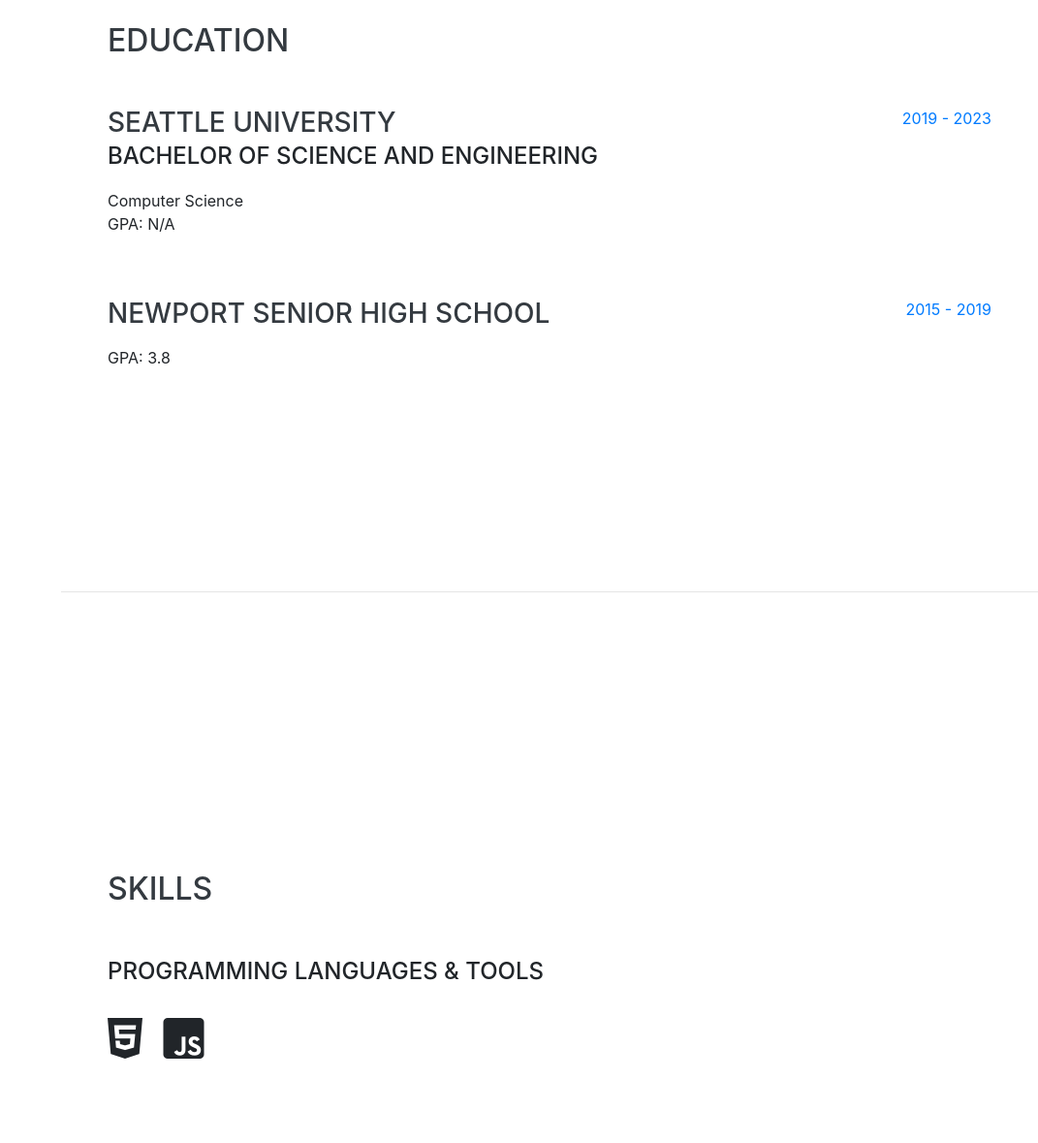
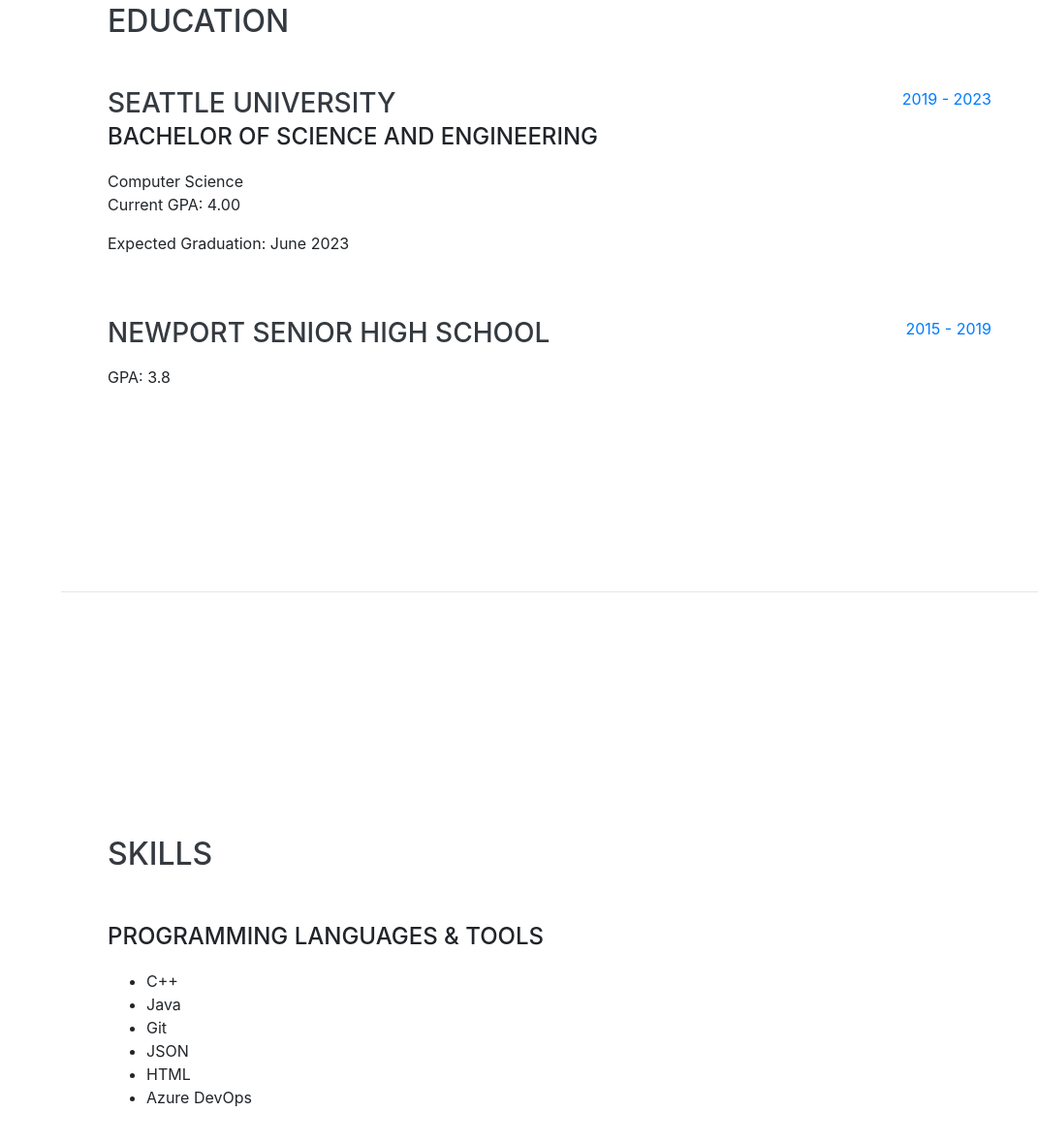
Before and after one commit to kidlatmc29/kidlatmc29.github.io, a website with bundled scripts: page index.html in a window 1280 px wide. Shown: the part 1792-2971 px from the top of the page at 97% size, without its empty margins (209-1280 px from the left). Built offline with nearby package versions, Linux system fonts and the light colour scheme; a web font is replaced by a local one.

Commit message:
finished adding list of skills + tools

```diff
--- a/index.html
+++ b/index.html
@@ -125,7 +125,8 @@
             <h3 class="mb-0">Seattle University </h3>
             <div class="subheading mb-3">Bachelor of Science and Engineering </div>
             <div> Computer Science </div>
-            <p>GPA: N/A</p>
+            <p> Current GPA: 4.00 </p>
+			<p> Expected Graduation: June 2023 </p>
           </div>
           <div class="resume-date text-md-right">
             <span class="text-primary">2019 - 2023 </span>
@@ -153,14 +154,14 @@
         <h2 class="mb-5">Skills</h2>
 
         <div class="subheading mb-3">Programming Languages &amp; Tools</div>
-        <ul class="list-inline dev-icons">
-          <li class="list-inline-item">
-            <i class="fab fa-html5"></i>
-          </li>
-          <li class="list-inline-item">
-            <i class="fab fa-js-square"></i>
-          </li>
-        </ul>
+		<ul>
+		<li> C++ </li>
+		<li> Java </li>
+		<li> Git </li>
+		<li> JSON </li>
+		<li> HTML </li>
+		<li> Azure DevOps </li>
+		</ul>
     </section>
 
     <hr class="m-0">
```
